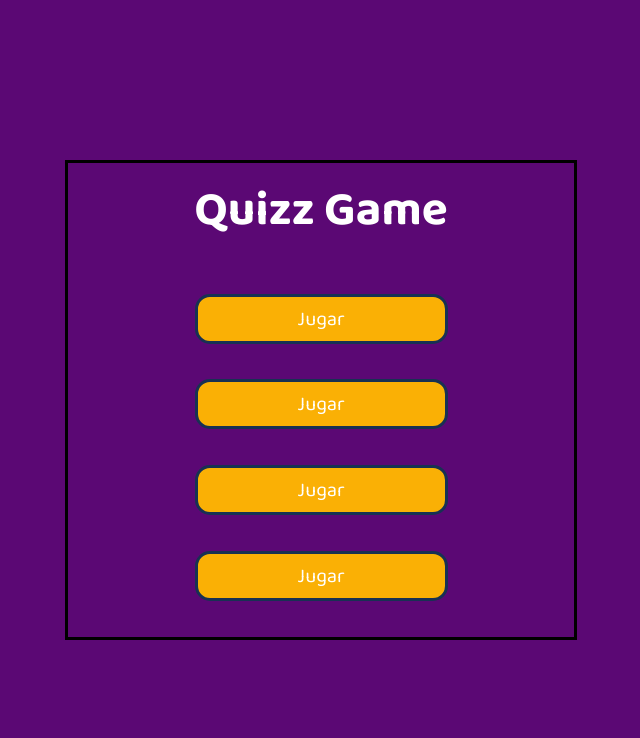
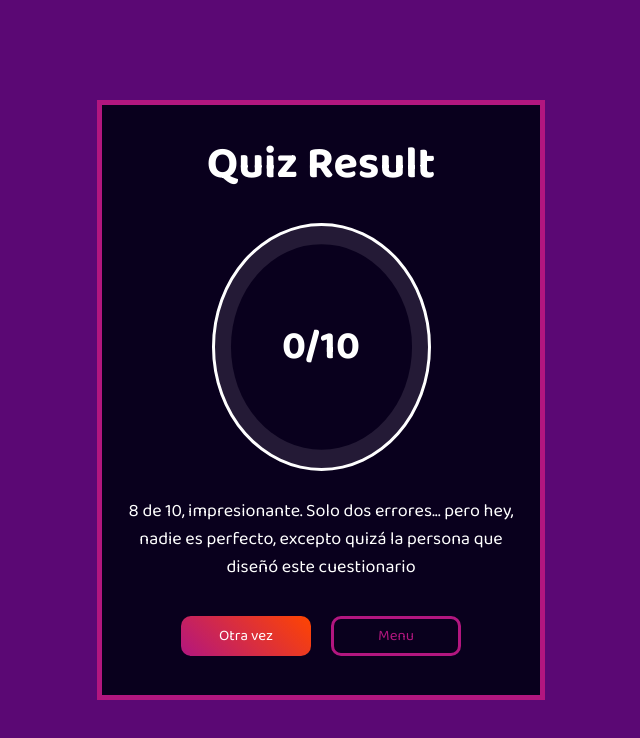
Before and after one commit to SEVERNASTER/Quizz-Game, a plain HTML site: page index.html in a window 1280 px wide. Shown: the whole page, without its empty margins (319-959 px from the left). Drawn offline with nearby package versions, Linux system fonts and the light colour scheme.

Commit message:
feat: add final screen with quiz results and restart functionality, but it's not done yet

```diff
--- a/index.html
+++ b/index.html
@@ -28,7 +28,7 @@
     <!-- <svg class="clock" xmlns="http://www.w3.org/2000/svg" width="128" height="128" viewBox="0 0 24 24"><path fill="#ffffff" d="M12,1A11,11,0,1,0,23,12,11,11,0,0,0,12,1Zm0,20a9,9,0,1,1,9-9A9,9,0,0,1,12,21Z"/><rect width="2" height="7" x="11" y="6" fill="#ffffff" rx="1"><animateTransform attributeName="transform" dur="9s" repeatCount="indefinite" type="rotate" values="0 12 12;360 12 12"/></rect><rect width="2" height="9" x="11" y="11" fill="#ffffff" rx="1"><animateTransform attributeName="transform" dur="0.75s" repeatCount="indefinite" type="rotate" values="0 12 12;360 12 12"/></rect></svg> -->
 
 
-    <div class="start-menu-container">
+    <section class="start-menu-container">
         <section class="start-menu">
             <div class="start-menu-title">
                 <h1>Quizz Game</h1>
@@ -42,9 +42,32 @@
                 </div>
             </div>
         </section>
-    </div>
+    </section>
 
+    <!-- fs es por final screen -->
+    <section class="final-screen-container">
+        <div class="final-screen">
+            <div class="fs-title-container">
+                <h2>Quiz Result</h2>
+            </div>
 
+            <div class="fs-main-content">
+                <div class="conic-graphic-container">
+                    <div class="conic-graphic">
+                        <h3 class="conic-graphic-label"><span id="assertedQuestions">0</span>/10</h3>
+                    </div>
+                </div>
+                <p class="final-phrase">
+                    8 de 10, impresionante. Solo dos errores... pero hey, nadie es perfecto, excepto quizá la persona que diseñó este cuestionario
+                </p>
+            </div>
+
+            <div class="fs-buttons-container">
+                <button class="fs-button" id="againBtn">Otra vez</button>
+                <button class="fs-button">Menu</button>
+            </div>
+        </div>
+    </section>
 </body>
 
 </html>
--- a/script.js
+++ b/script.js
@@ -8,6 +8,9 @@ const playBtn = document.getElementById('play');
 const startMenuContainer = document.querySelector('.start-menu-container');
 const startMenu = document.querySelector('.start-menu');
 const body = document.querySelector('body');
+const conicGraphic = document.querySelector('.conic-graphic');
+const againBtn = document.getElementById('againBtn');
+const assertedQuestionsLabel = document.getElementById('assertedQuestions');
 let questions = [];
 const optionsLetters = ['a) ', 'b) ', 'c) ', 'd) '];
 const wrongColor = '#ee4b4b';
@@ -16,7 +19,8 @@ let remainingQuestions = 10;
 let currentCard = null;
 let currentDimensions = null;
 let intervalID = null;
-let time = 1;
+let time = 10;
+let assertedQuestions = 7;
 
 getQuestions();
 
@@ -144,11 +148,16 @@ function checkAnswer(optionsButtons, rightAnswer, currentQuestion) {
                 'right-answer-animation' :
                 'wrong-answer-animation';
             button.classList.add(className);
-            if (className === 'right-answer-animation') confetti();
+            if (className === 'right-answer-animation') {
+                confetti();
+                assertedQuestions++;
+            }
             paintAllButtonsExcept(button, optionsButtons, rightAnswer);
             setTimeout(() => {
                 transitionToNextCard(currentQuestion);
             }, 1000);
+
+            currentQuestion.querySelector('.question-card').classList.add('unable-question-insivible');
 
             // setTimeout(() => {
             //     time = 1;
@@ -301,3 +310,26 @@ function createInterrogationSVG() {
     svg.appendChild(path);
     return svg;
 }
+
+againBtn.addEventListener('click', () => {
+    let progressEnd = 360 * (assertedQuestions / 10);
+    let currentProgress = 0;
+    let aux = 360 / 10;// 360 entre el numero de preguntas
+    let i = 1;
+    let progress = setInterval(() => {
+        conicGraphic.style.background = `
+        conic-gradient(
+            #FF33A1 0deg ${currentProgress}deg,
+            transparent ${currentProgress}deg 360deg
+        )`;
+        currentProgress += 1;
+        if(currentProgress >= aux){
+            assertedQuestionsLabel.innerText = `${i}`;
+            i++;
+            aux += 360 / 10;//360 entre el numero de preguntas
+        }
+        if(currentProgress >= progressEnd + 2){// +2 para que se vea completo, hay margen de error
+            clearInterval(progress);
+        }
+    }, 5);
+});
--- a/style.css
+++ b/style.css
@@ -261,6 +261,13 @@ body {
     transform: translateX(0);
 }
 
+.question-card.unable-question-insivible::before {
+    transition: none;
+    transform: translateX(0);
+    background-color: transparent;
+    z-index: 10;
+}
+
 .question-card-title {
     display: flex;
     justify-content: center;
@@ -406,3 +413,134 @@ body {
         /* Vuelve a la posición inicial */
     }
 }
+
+/* Final screen code */
+
+.start-menu-container {
+    transform: translateX(-100vw);
+}
+
+.final-screen-container {
+    height: 100%;
+    width: 35%;
+    display: flex;
+    align-items: center;
+}
+
+.final-screen {
+    border: solid 5px #B2167F;
+    width: 100%;
+    height: 75%;
+    display: grid;
+    grid-template-rows: 20% 60% 20%;
+    background-color: #09001D;
+}
+
+.fs-title-container {
+    color: #fff;
+    display: flex;
+    justify-content: center;
+    align-items: center;
+    font-size: 30px;
+}
+
+
+
+/* Final Screen main content */
+
+.fs-main-content {
+    color: #fff;
+    display: grid;
+    grid-template-rows: 70% 30%;
+    gap: 15px;
+}
+
+.conic-graphic-container {
+    display: flex;
+    justify-content: center;
+    align-items: center;
+}
+
+.conic-graphic {
+    position: relative;
+    border: solid #fff;
+    height: 100%;
+    width: 50%;
+    border-radius: 50%;
+    background: conic-gradient(/*3.2 grados para que sea mas estetico*/
+        #FF33A1 0deg 0deg,
+        transparent 0deg 360deg
+    );
+    display: flex;
+    justify-content: center;
+    align-items: center;
+    transition: 1s;
+    background-color: #241A36 !important;
+}
+
+.conic-graphic::before {
+    content: '';
+    position: absolute;
+    height: 100%;
+    width: 100%;
+    background-color: #09001D;
+    border-radius: 100%;
+    scale: .85;
+}
+
+.conic-graphic h3 {
+    position: absolute;
+    color: #fff;
+    font-size: 40px;
+}
+
+/* .conic-graphic::after {
+    content: '0/10';
+    position: absolute;
+    height: 100%;
+    width: 100%;
+    display: flex;
+    justify-content: center;
+    align-items: center;
+    font-size: 35px;
+    font-weight: 600;
+} */
+
+.final-phrase {
+    /* border: solid #fff; */
+    text-align: center;
+    width: 90%;
+    margin: auto;
+    font-size: 18px;
+}
+
+/* Final screen buttons */
+
+.fs-buttons-container {
+    display: flex;
+    justify-content: center;
+    align-items: center;
+    gap: 20px;
+}
+
+.fs-button {
+    height: 40px;
+    width: 130px;
+    font-size: 15px;
+    border-radius: 10px;
+}
+
+.fs-button:first-child {
+    background-color: #B2167F;
+    border:   #fff;
+    color: #fff;
+    background: linear-gradient(45deg, #B2167F, #FF4500);
+    /* background: linear-gradient(45deg, #B2167F, #E05A9C, #FFD700); */
+
+}
+
+.fs-button:last-child {
+    background-color: #09001D;
+    border: solid #B2167F;
+    color: #B2167F;
+}
```
